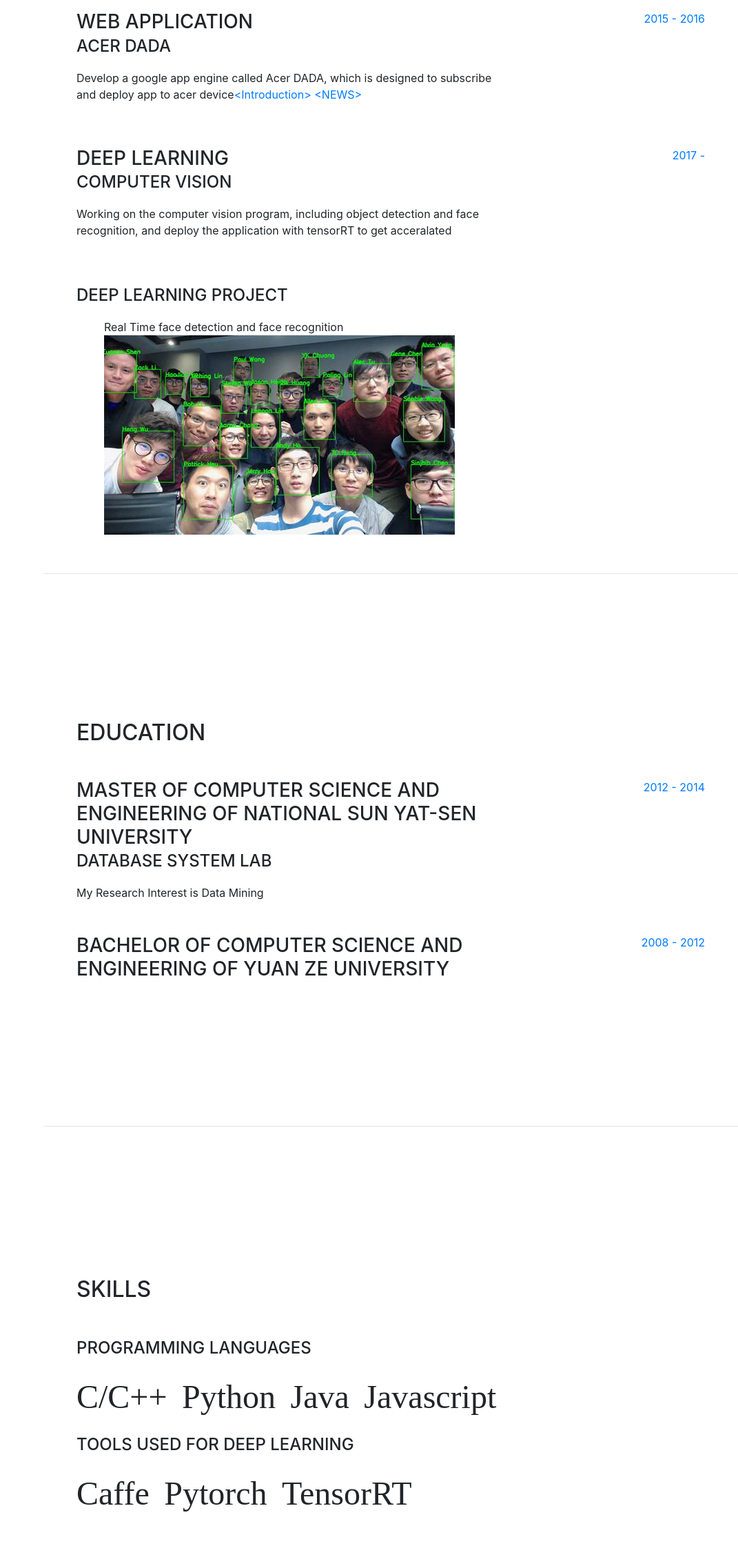
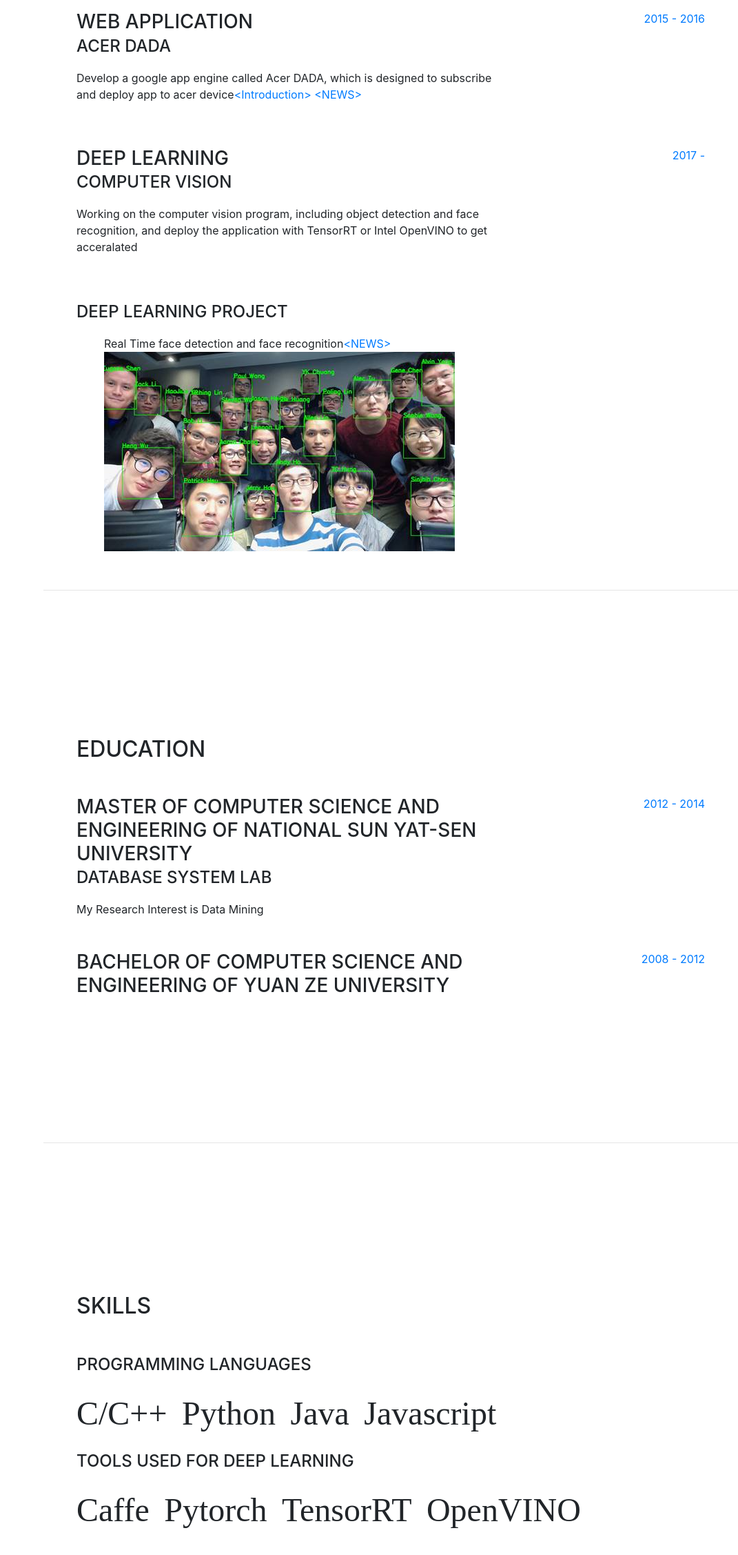
Before and after one commit to twmht/twmht.github.io, a website with bundled scripts: page index.html in a window 1280 px wide. Shown: the part 1118-3372 px from the top of the page at 69% size, without its empty margins (209-1280 px from the left). Built offline with nearby package versions, Linux system fonts and the light colour scheme; some icons are missing; a web font is replaced by a local one.

Commit message:
add faceid news

```diff
--- a/index.html
+++ b/index.html
@@ -123,7 +123,7 @@
             <div class="resume-content mr-auto">
               <h3 class="mb-0">Deep learning</h3>
               <div class="subheading mb-3">Computer vision</div>
-              <p>Working on the computer vision program, including object detection and face recognition, and deploy the application with tensorRT to get acceralated</p>
+              <p>Working on the computer vision program, including object detection and face recognition, and deploy the application with TensorRT or Intel OpenVINO to get acceralated</p>
             </div>
             <div class="resume-date text-md-right">
               <span class="text-primary">2017 - </span>
@@ -134,9 +134,10 @@
           <ul class="fa-ul mb-0">
             <li>
               <i class="fa-li fa"></i>
-              Real Time face detection and face recognition</li>
+              Real Time face detection and face recognition<a href="https://www.dropbox.com/s/aljsm3ffi4391tn/15987cd0-1383-4b6d-b4d8-cfac8d9945de.jpg?dl=0">&lt;NEWS&gt;</a>
+
+            </li>
               <img class="img-fluid  mx-auto mb-2" src="img/faceid.jpg" alt="">
-            <li>
           </ul>
         </div>
 
@@ -205,6 +206,9 @@
             </li>
             <li class="list-inline-item">
               <i class="fab">TensorRT</i>
+            </li>
+            <li class="list-inline-item">
+              <i class="fab">OpenVINO</i>
             </li>
           </ul>
         </div>
```
